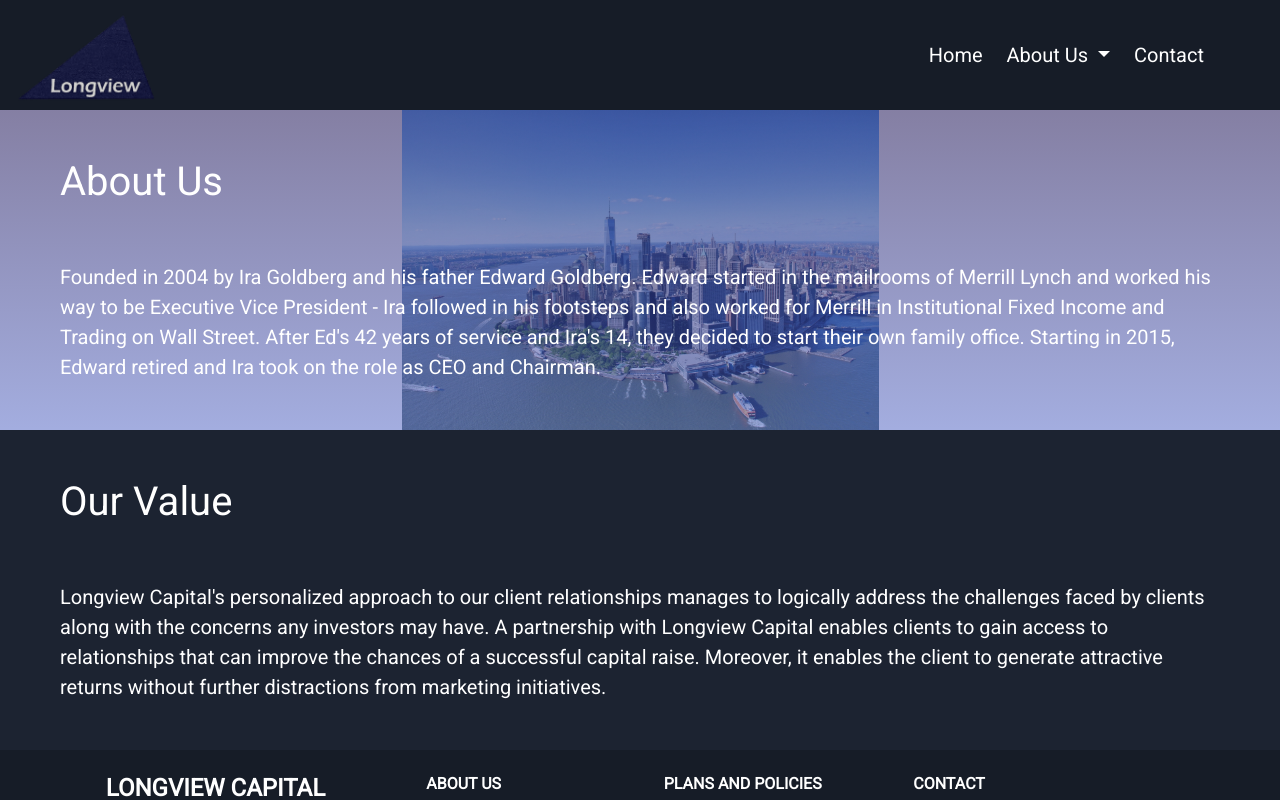
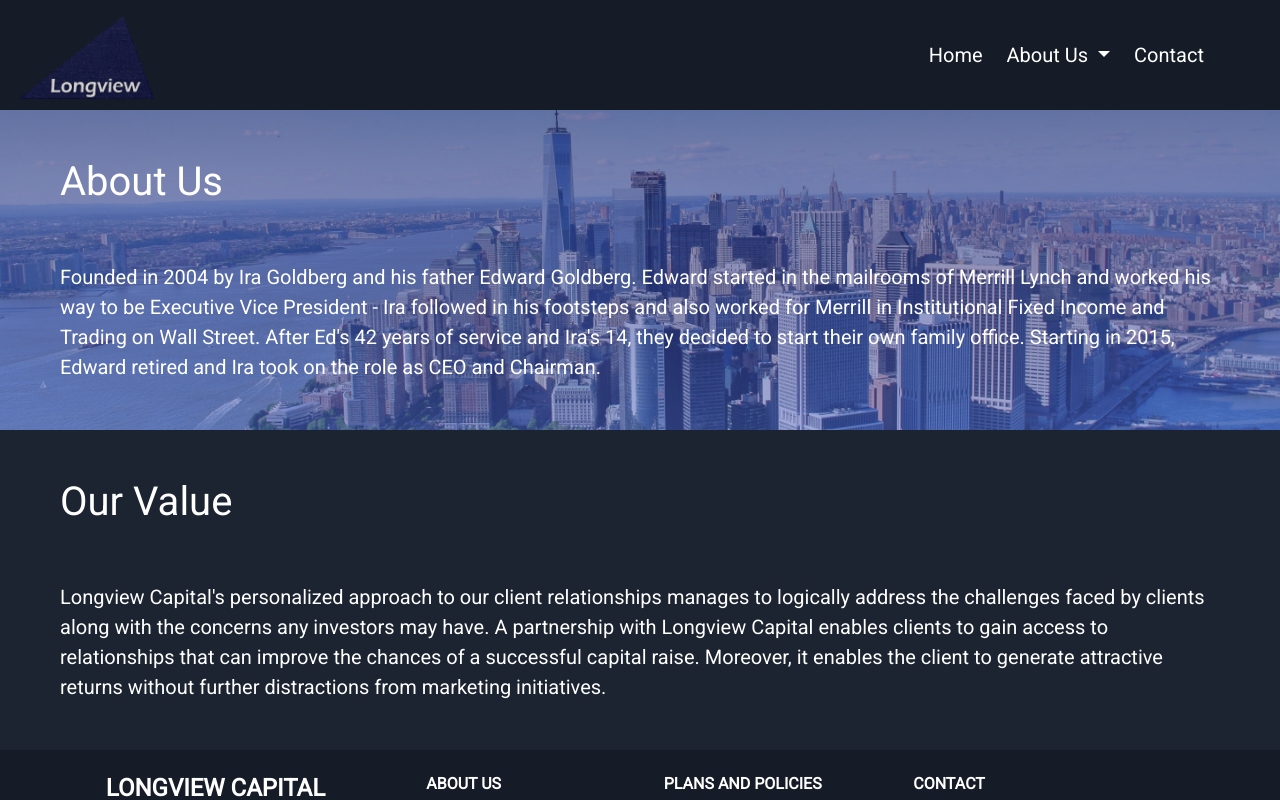
Before and after one commit to Fiscal2/longview-cap-partners, an Angular app: page /aboutus in a window 1280 px wide. Shown: the top 800 px of the page. Built offline with nearby package versions, Linux system fonts and the light colour scheme.

Commit message:
background

```diff
--- a/src/app/aboutus/aboutus.component.css
+++ b/src/app/aboutus/aboutus.component.css
@@ -3,5 +3,5 @@
     background-position: center;
     background-repeat: no-repeat;
     background-size: contain;
-    width: 100%;
+    background-size: 100%;
 }
```
